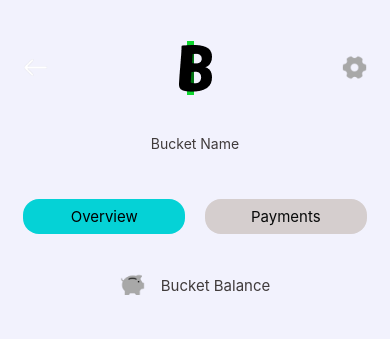
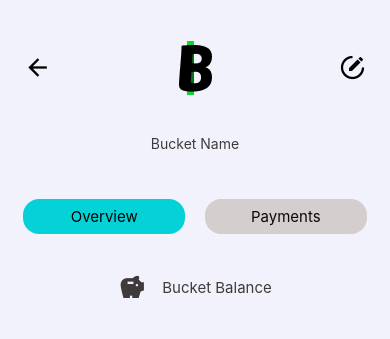
Before and after one commit to AtanasovCode/bucket-bank-native, a React Native app: screen /Bucket in a window 390 px wide. Shown: the top 339 px of the page. Built offline with nearby package versions, Linux system fonts and the light colour scheme.

Commit message:
fixed vector icons not showing

```diff
--- a/components/Header.jsx
+++ b/components/Header.jsx
@@ -2,6 +2,8 @@ import { View, TouchableHighlight, Image, useColorScheme } from "react-native";
 import { StatusBar } from "expo-status-bar";
 import { StyleSheet, Dimensions } from "react-native";
 import { lightTheme, darkTheme } from "../Colors";
+import { MaterialCommunityIcons } from '@expo/vector-icons';
+import { Ionicons } from '@expo/vector-icons';
 
 const height = Dimensions.get("window").height;
 
@@ -27,9 +29,10 @@ const Header = ({
                         navigation.goBack();
                     }}
                 >
-                    <Image
-                        source={require("../assets/back.png")}
-                        style={{ width: 25, height: 25 }}
+                    <MaterialCommunityIcons
+                        name="arrow-left"
+                        size={28}
+                        color={colorScheme === "light" ? "#000" : "#FFF"}
                     />
                 </TouchableHighlight>
             }
@@ -41,18 +44,19 @@ const Header = ({
                         navigation.navigate("Settings")
                     }}
                 >
-                    <Image
-                        source={require("../assets/setting.png")}
-                        style={{ width: 25, height: 25 }}
+                    <Ionicons
+                        name="settings-sharp"
+                        size={28}
+                        color={colorScheme === "light" ? "#000" : "#FFF"}
                     />
                 </TouchableHighlight>
             }
             <Image
                 source={
                     colorScheme === "light" ?
-                    require("../assets/logo-dark.png")
-                    :
-                    require("../assets/logo.png")
+                        require("../assets/logo-dark.png")
+                        :
+                        require("../assets/logo.png")
                 }
             />
             {
@@ -63,9 +67,10 @@ const Header = ({
 
                     }}
                 >
-                    <Image
-                        source={require("../assets/setting.png")}
-                        style={{ width: 25, height: 25 }}
+                    <MaterialCommunityIcons
+                        name="circle-edit-outline"
+                        size={28}
+                        color={colorScheme === "light" ? "#000" : "#FFF"}
                     />
                 </TouchableHighlight>
             }
--- a/components/bucket/Overview.jsx
+++ b/components/bucket/Overview.jsx
@@ -9,6 +9,7 @@ import {
 import { StyleSheet, Dimensions } from "react-native";
 import { lightTheme, darkTheme } from "../../Colors";
 import { formatMoney } from "../Utils";
+import { MaterialCommunityIcons } from '@expo/vector-icons';
 
 import { getRemaining, getProgress } from "../Utils";
 
@@ -30,26 +31,27 @@ const Overview = ({
 
     const onLayout = (e) => {
         setSavedWidth(e.nativeEvent.layout.width);
-      };
+    };
 
     return (
         <View style={[styles.container, { width: width }]}>
             <View style={[styles.wrapper]}>
-                <Image
-                    source={require('../../assets/bank.png')}
-                    style={[{ width: 25, height: 25 }]}
+                <MaterialCommunityIcons
+                    name="piggy-bank"
+                    size={28}
+                    color={theme.light}
                 />
                 <Text style={[styles.text, { color: theme.light }]}>
                     Bucket Balance
                 </Text>
             </View>
             <View style={[styles.moneyWrapper]}>
-                <Text onLayout={onLayout} style={[styles.textWrapper, {marginBottom: 6}]}>
+                <Text onLayout={onLayout} style={[styles.textWrapper, { marginBottom: 6 }]}>
                     <Text style={[styles.saved, { color: theme.money }]}>
                         {formatMoney(saved)} $
                     </Text>
                 </Text>
-                <Text style={[styles.textWrapper, {width: savedWidth}, {textAlign: "right"}]}>
+                <Text style={[styles.textWrapper, { width: savedWidth }, { textAlign: "right" }]}>
                     <Text style={[styles.goal, { color: theme.light }]}>
                         / {formatMoney(goal)} $
                     </Text>
--- a/components/bucket/Payments.jsx
+++ b/components/bucket/Payments.jsx
@@ -1,8 +1,10 @@
 import React from "react";
-import { View, Text, Image, TouchableHighlight, ScrollView, useColorScheme } from "react-native";
+import { View, Text, TouchableHighlight, ScrollView, useColorScheme } from "react-native";
 import { StyleSheet, Dimensions } from "react-native";
 import { lightTheme, darkTheme } from "../../Colors";
 import { formatMoney } from "../Utils";
+import { MaterialCommunityIcons } from '@expo/vector-icons';
+import { AntDesign } from '@expo/vector-icons';
 
 const width = Dimensions.get("window").width;
 
@@ -16,7 +18,11 @@ const Payments = ({ navigation, bucket, setBucket }) => {
     return (
         <View style={[styles.container, { width: width }]}>
             <View style={[styles.wrapper]}>
-                <Image source={require('../../assets/history.png')} style={{ height: 25, width: 25, }} />
+                <MaterialCommunityIcons
+                    name="history"
+                    size={24}
+                    color={theme.light}
+                />
                 <Text style={[styles.text, { color: theme.light }]}>
                     History
                 </Text>
@@ -27,14 +33,15 @@ const Payments = ({ navigation, bucket, setBucket }) => {
                         bucket.payments.map((item) => (
                             <View key={item.id} style={[styles.paymentContainer]}>
                                 <View style={[styles.paymentWrapper]}>
-                                    <Image
-                                        source={require('../../assets/save.png')}
-                                        style={{ width: 25, height: 25 }}
+                                    <MaterialCommunityIcons
+                                        name="bank-plus"
+                                        size={22}
+                                        color={theme.light}
                                     />
                                     <Text style={[styles.text, { color: theme.text }]}>{item.date}</Text>
                                 </View>
                                 <View style={[styles.paymentWrapper]}>
-                                    <Text style={[styles.text, { color: theme.money, fontFamily: "monospace"}]}>
+                                    <Text style={[styles.text, { color: theme.money, fontFamily: "monospace" }]}>
                                         + {formatMoney(item.amount)} $
                                     </Text>
                                 </View>
@@ -42,9 +49,10 @@ const Payments = ({ navigation, bucket, setBucket }) => {
                         ))
                     ) : (
                         <View style={{ flexDirection: "row", alignItems: "center", justifyContent: "center", gap: 22 }}>
-                            <Image
-                                source={require('../../assets/empty.png')}
-                                style={{ width: 20, height: 20 }}
+                            <AntDesign
+                                name="minuscircle"
+                                size={24}
+                                color={theme.light}
                             />
                             <Text style={{ color: theme.light, fontSize: 14 }}>
                                 No payments found
@@ -59,7 +67,7 @@ const Payments = ({ navigation, bucket, setBucket }) => {
                             navigation.navigate("Payment");
                         }}
                     >
-                        <Image source={require("../../assets/plus.png")} style={{ height: 20, width: 20 }} />
+                        <AntDesign name="plus" size={24} color="black" />
                     </TouchableHighlight>
                 </View>
             </View>
--- a/routes/Bucket.jsx
+++ b/routes/Bucket.jsx
@@ -4,7 +4,6 @@ import AsyncStorage from "@react-native-async-storage/async-storage";
 import {
     View,
     Text,
-    Image,
     TouchableHighlight,
     FlatList,
     useColorScheme,
--- a/routes/Dashboard.jsx
+++ b/routes/Dashboard.jsx
@@ -4,7 +4,6 @@ import {
     ScrollView,
     Text,
     TouchableHighlight,
-    Image,
     StyleSheet,
     Dimensions,
     useColorScheme,
@@ -15,6 +14,7 @@ import { StatusBar } from "expo-status-bar";
 import Header from "../components/Header";
 import DashboardItem from "../components/dashboard/DashboardItem";
 import { lightTheme, darkTheme } from "../Colors";
+import { AntDesign } from '@expo/vector-icons';
 
 const width = Dimensions.get("window").width;
 const height = Dimensions.get("window").height;
@@ -90,7 +90,7 @@ const Dashboard = ({ navigation }) => {
                         navigation.navigate("Input");
                     }}
                 >
-                    <Image source={require("../assets/plus.png")} style={{ height: 20, width: 20 }} />
+                    <AntDesign name="plus" size={24} color="black" />
                 </TouchableHighlight>
             </View>
         </SafeAreaView>
--- a/routes/Settings.jsx
+++ b/routes/Settings.jsx
@@ -3,7 +3,6 @@ import { useState } from "react";
 import {
     View,
     Text,
-    Image,
     ScrollableHighlight,
     useColorScheme,
 } from "react-native";
```
Also changed, not shown: package.json (+8 -8 lines), 1 other file (tests, documents, lock files or other folders).
